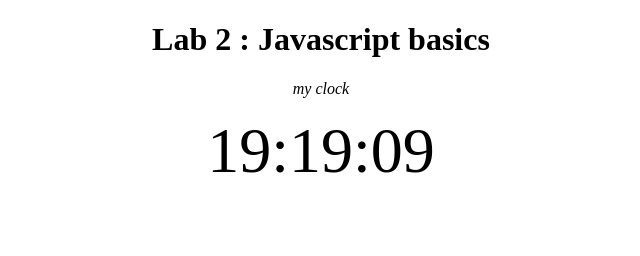
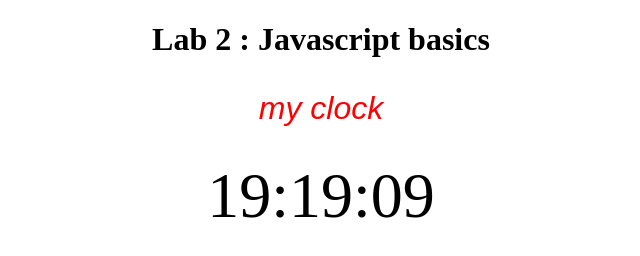
Before and after one commit to jdoughty-cp/HTMLClock, a plain HTML site: page index.html in a window 1280 px wide. Shown: the whole page, without its empty margins (319-959 px from the left). Drawn offline with Linux system fonts and the light colour scheme.

Commit message:
mod color of label

```diff
--- a/css/clock.css
+++ b/css/clock.css
@@ -8,9 +8,9 @@ p {
     font-style : italic;
 }
 
-.greenText {
+.redText {
     font-size : 2em;
-    color : green;
+    color : red;
     font-family : Arial;
 }
 
--- a/index.html
+++ b/index.html
@@ -8,7 +8,7 @@
     <body>
 
 	  <h1 >Lab 2 : Javascript basics </h1>
-	<p>
+	<p class="redText">
 	  my clock
 	</p>
 	<div id="clock"> 1:30pm </div>
```
